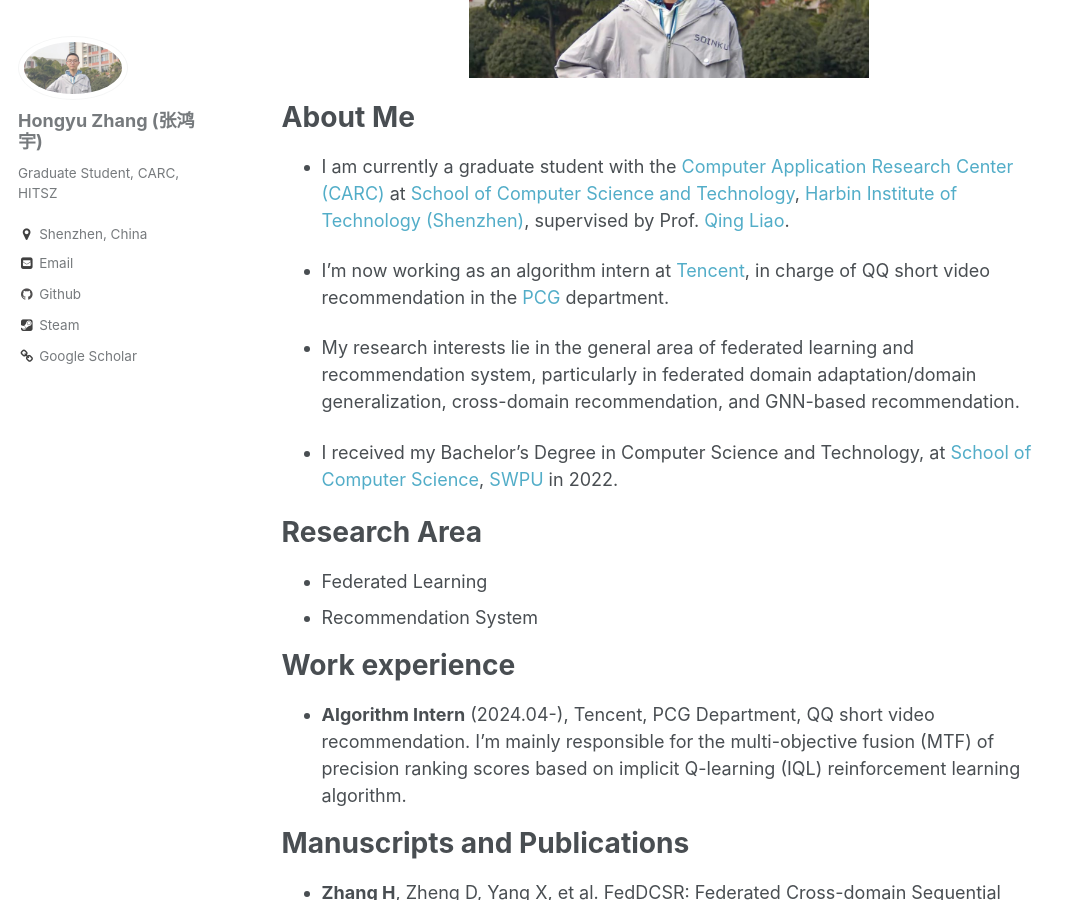
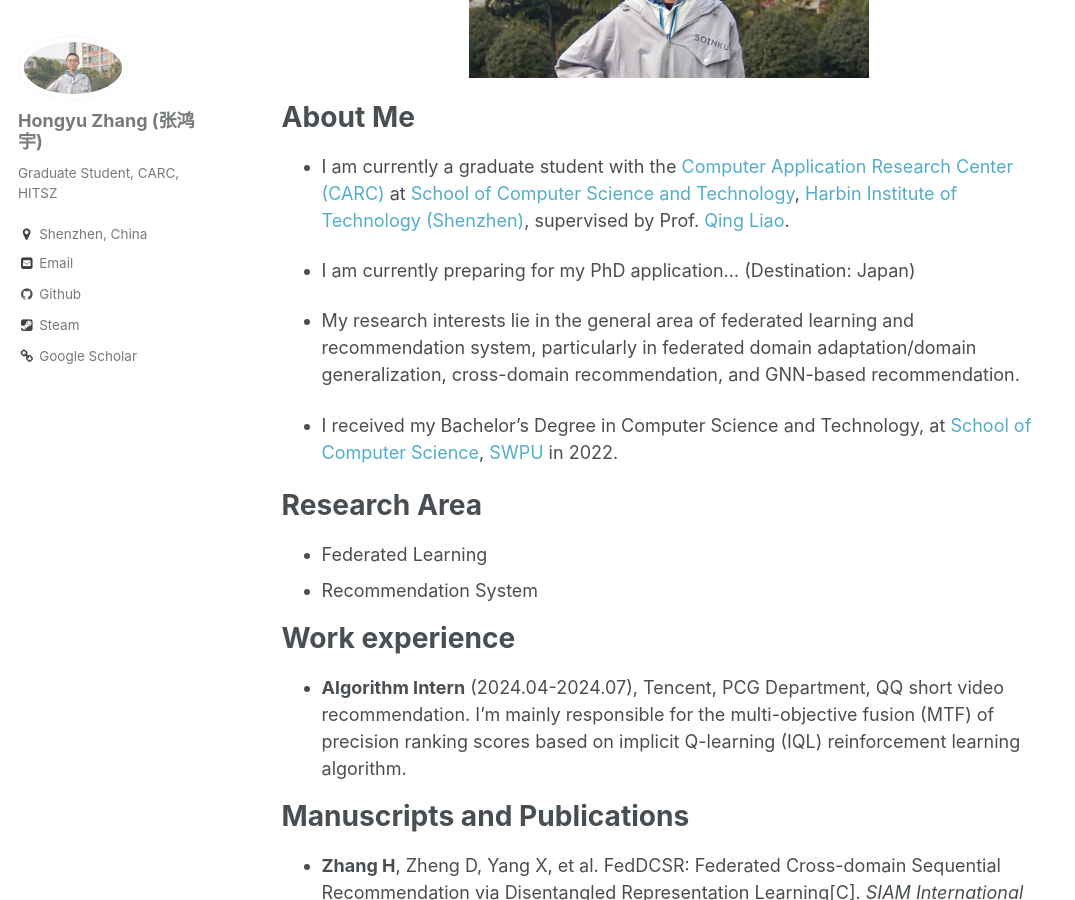
Before and after one commit to orion-orion/orion-orion.github.com, a Jekyll site: the page built from _pages/about.md, in a window 1280 px wide and 900 px high, scrolled down 266 px. Shown: the whole window, without its empty margins (0-1075 px from the left). Built offline with Jekyll 4.4.1, drawn with Linux system fonts in a browser that asks for light colours.

Commit message:
feat: update time of work experience

```diff
--- a/_pages/about.md
+++ b/_pages/about.md
@@ -16,7 +16,7 @@ redirect_from:
 
 * I am currently a graduate student with the [Computer Application Research Center (CARC)](http://carc.hitsz.edu.cn/index.htm) at [School of Computer Science and Technology](http://cs.hitsz.edu.cn/index.htm), [Harbin Institute of Technology (Shenzhen)](https://www.hitsz.edu.cn/index.html), supervised by Prof. [Qing Liao](http://liaoqing.hitsz.edu.cn/).
 
-* I'm now working as an algorithm intern at [Tencent](https://www.tencent.com/en-us/about.html), in charge of QQ short video recommendation in the [PCG](https://arc.tencent.com/en/research) department.
+* I am currently preparing for my PhD application... (Destination: Japan)
 
 * My research interests lie in the general area of federated learning and recommendation system, particularly in federated domain adaptation/domain generalization, cross-domain recommendation, and GNN-based recommendation.
 
@@ -29,7 +29,7 @@ redirect_from:
 
 # Work experience
 
-* <b>Algorithm Intern</b> (2024.04-), Tencent, PCG Department, QQ short video recommendation. I'm mainly responsible for the multi-objective fusion (MTF) of precision ranking scores based on implicit Q-learning (IQL) reinforcement learning algorithm.
+* <b>Algorithm Intern</b> (2024.04-2024.07), Tencent, PCG Department, QQ short video recommendation. I'm mainly responsible for the multi-objective fusion (MTF) of precision ranking scores based on implicit Q-learning (IQL) reinforcement learning algorithm.
 
 # Manuscripts and Publications
 
```
